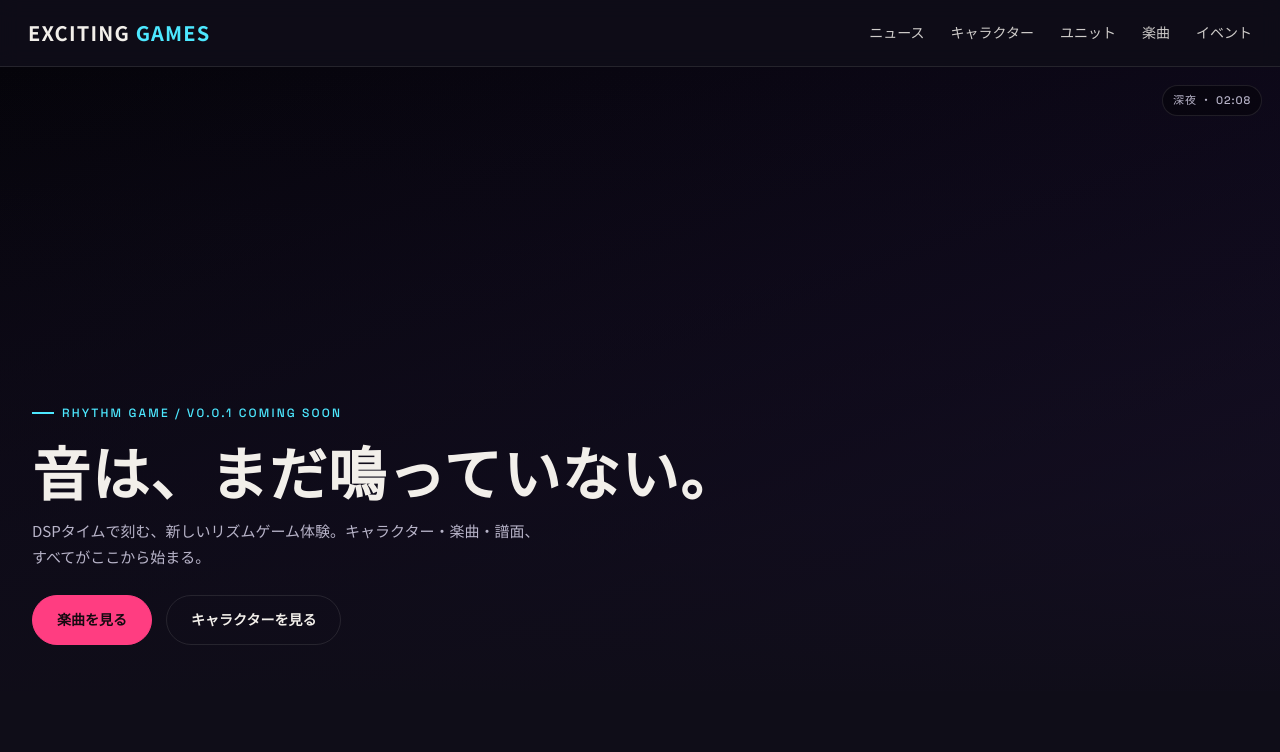
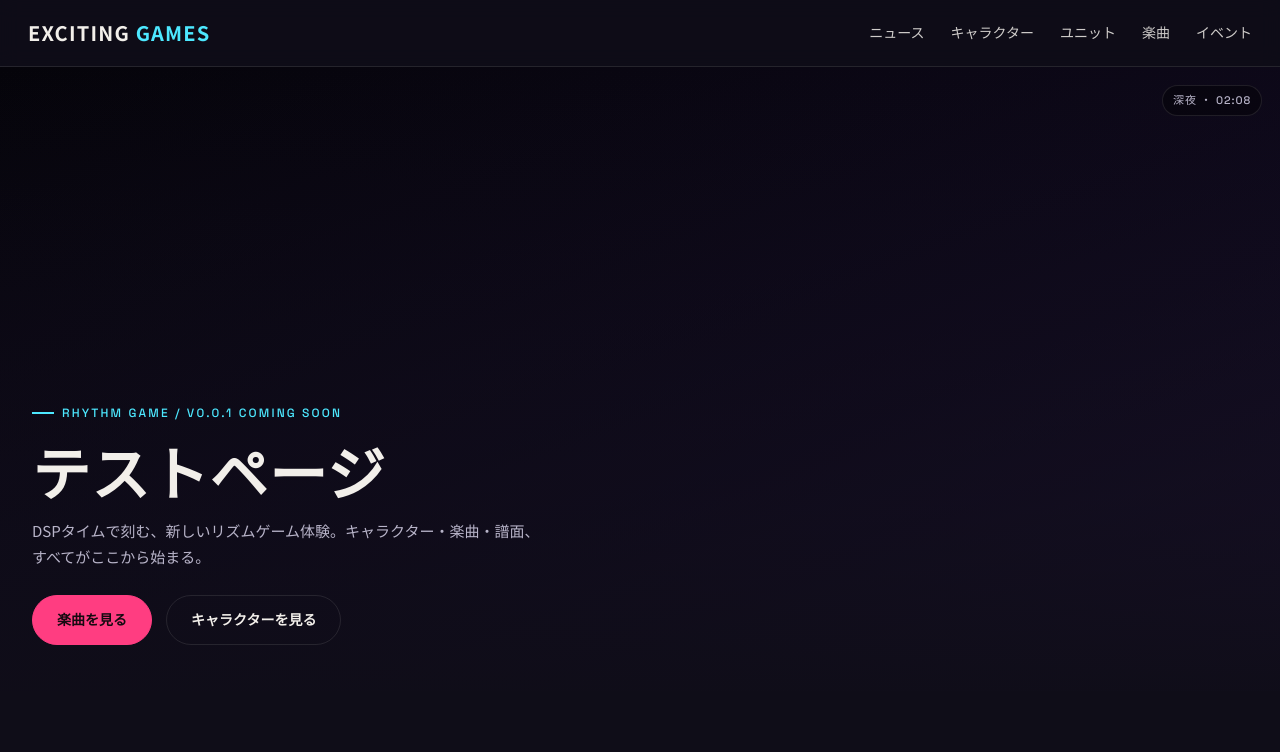
Before and after one commit to otogameyoutube-collab/otogame-s-site, a plain HTML site: page index.html in a window 1280 px wide. Shown: the top 752 px of the page. Drawn offline with Linux system fonts and the light colour scheme.

Commit message:
Add files via upload

```diff
--- a/index.html
+++ b/index.html
@@ -191,7 +191,7 @@
   <span class="time-badge" id="timeBadge">--:--</span>
   <div class="hero-inner">
     <div class="eyebrow">Rhythm Game / v0.0.1 Coming Soon</div>
-    <h1>音は、まだ鳴っていない。</h1>
+    <h1>テストページ</h1>
     <p>DSPタイムで刻む、新しいリズムゲーム体験。キャラクター・楽曲・譜面、すべてがここから始まる。</p>
     <div class="hero-cta">
       <a class="btn primary" href="#songs">楽曲を見る</a>
```
